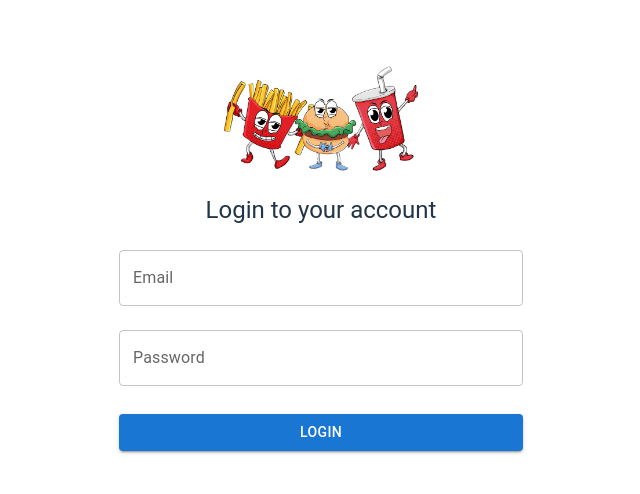
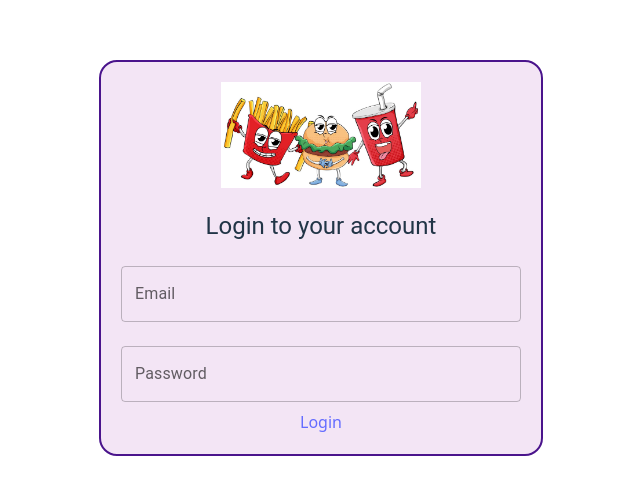
Before and after one commit to pubudiniashani/recipe-sharing, a React (Vite) app: page / in a window 1280 px wide. Shown: the part 142-636 px from the top of the page, without its empty margins (319-959 px from the left). Built offline with nearby package versions, Linux system fonts and the light colour scheme.

Commit message:
login updated

```diff
--- a/src/components/Navigation.tsx
+++ b/src/components/Navigation.tsx
@@ -34,7 +34,7 @@ export default function Navbar() {
 
     return (
         <Box sx={{ width: '100%', overflow: 'hidden'  }}>
-            <Box sx={{ borderBottom: 1, borderColor: 'divider', backgroundColor: 'red' }}>
+            <Box sx={{ borderBottom: 1, borderColor: 'divider', width : '100vw' , backgroundColor : "#7e57c2"}}>
                 <Tabs
                     value={value}
                     onChange={handleChange}
--- a/src/pages/Login.tsx
+++ b/src/pages/Login.tsx
@@ -1,23 +1,32 @@
+import { TextField, Button, Grid, Container, Typography } from "@mui/material";
+import { Link } from "react-router-dom";
 
-import { TextField, Button, Grid, Container, Typography } from '@mui/material';
+const Login = () => {
+    return (
 
-
-const SignUp = () => {
-    return (
-        <Container maxWidth="xs" style={{ padding: '20px' }}>
+            <Container
+                maxWidth="xs"
+                style={{
+                    padding: "20px",
+                    border: "2px solid #4a148c",
+                    borderRadius: "18px",
+                    backgroundColor: "#f3e5f5",
+                }}
+            >
                 <Grid container spacing={2} direction="column" alignItems="center">
-
                     <Grid item>
-                    <img src="/fastfood.jpg" alt="Signup" style={{ width: '100%', maxWidth: '200px' }} />
+                        <img
+                            src="/fastfood.jpg"
+                            alt="Signup"
+                            style={{ width: "100%", maxWidth: "200px" ,  }}
+                        />
                     </Grid>
-
 
                     <Grid item>
                         <Typography variant="h5" align="center" gutterBottom>
                             Login to your account
                         </Typography>
                         <form noValidate autoComplete="off">
-
                             <TextField
                                 label="Email"
                                 variant="outlined"
@@ -31,20 +40,19 @@ const SignUp = () => {
                                 type="password"
                                 margin="normal"
                             />
-                        <Button
-                            variant="contained"
+                            <Link
+                                to="/home"
                                 color="primary"
-                            fullWidth
-                            type="submit"
-                            style={{ marginTop: '20px' }}
+                                className="bg-blue-500 text-white w-[100%] block rounded-xl py-2"
                             >
                                 Login
-                        </Button>
+                            </Link>
                         </form>
                     </Grid>
                 </Grid>
             </Container>
+
     );
 };
 
-export default SignUp;
+export default Login;
--- a/src/pages/Signup.tsx
+++ b/src/pages/Signup.tsx
@@ -6,8 +6,9 @@ const SignUp = () => {
     return (
 
         <Container maxWidth="xs" style={{ padding: '20px' ,
-            border: '1px solid #ccc',
-            borderRadius: '8px' }}>
+            border: '1px solid #4a148c',
+            borderRadius: '18px' ,
+            backgroundColor: "#f3e5f5",}}>
             <Grid container spacing={2} direction="column" alignItems="center">
 
                 <Grid item>
```
Lines whose indentation alone changed are shown as unchanged.
